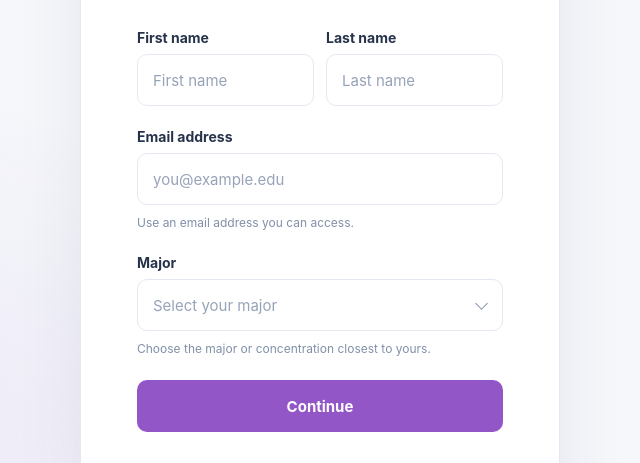
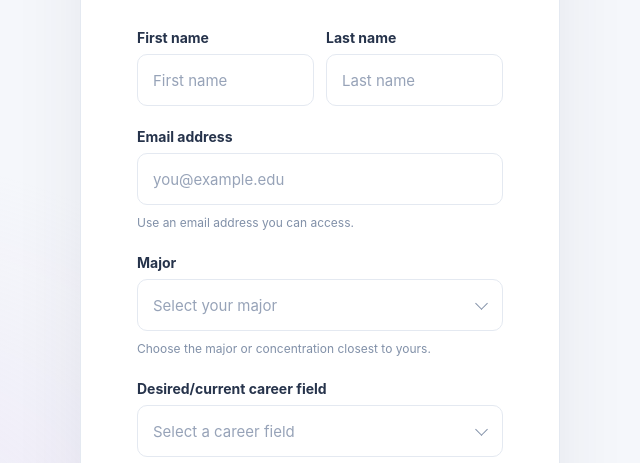
Before and after one commit to moconn25-hub/ITSC_3155_Sherpa, a plain HTML site: page index.html in a window 1280 px wide. Shown: the part 328-791 px from the top of the page, without its empty margins (320-960 px from the left). Drawn offline with Linux system fonts and the light colour scheme.

Commit message:
Add computer science career dropdown
Co-authored-by: Copilot App <223556219+Copilot@users.noreply.github.com>

```diff
--- a/index.html
+++ b/index.html
@@ -313,6 +313,39 @@
           </select>
         </div>
         <p class="hint" id="major-hint">Choose the major or concentration closest to yours.</p>
+        <label class="field-label" for="career">Desired/current career field</label>
+        <div class="select-wrap">
+          <select
+            id="career"
+            name="career"
+            aria-describedby="career-hint signup-status"
+            required
+          >
+            <option value="" selected disabled>Select a career field</option>
+            <option value="software-developer">Software Developer / Engineer</option>
+            <option value="web-developer">Web Developer</option>
+            <option value="mobile-app-developer">Mobile App Developer</option>
+            <option value="game-developer">Game Developer</option>
+            <option value="data-scientist">Data Scientist</option>
+            <option value="data-analyst">Data Analyst</option>
+            <option value="machine-learning-engineer">AI / Machine Learning Engineer</option>
+            <option value="cybersecurity-analyst">Cybersecurity Analyst</option>
+            <option value="security-engineer">Security Engineer</option>
+            <option value="network-engineer">Network Engineer</option>
+            <option value="cloud-engineer">Cloud Engineer / Architect</option>
+            <option value="devops-engineer">DevOps Engineer</option>
+            <option value="database-administrator">Database Administrator</option>
+            <option value="systems-analyst">Systems Analyst</option>
+            <option value="qa-test-engineer">QA / Test Engineer</option>
+            <option value="ux-ui-designer">UX / UI Designer</option>
+            <option value="it-support-specialist">IT Support Specialist</option>
+            <option value="product-manager">Technical Product Manager</option>
+            <option value="computer-science-educator">Computer Science Educator</option>
+            <option value="researcher">Researcher</option>
+            <option value="other">Other computer-related career</option>
+          </select>
+        </div>
+        <p class="hint" id="career-hint">Choose the career field that best matches your interests or current role.</p>
         <button type="submit">Continue</button>
         <p class="status" id="signup-status" role="status" aria-live="polite"></p>
       </form>
```
Also changed, not shown: README.md.
